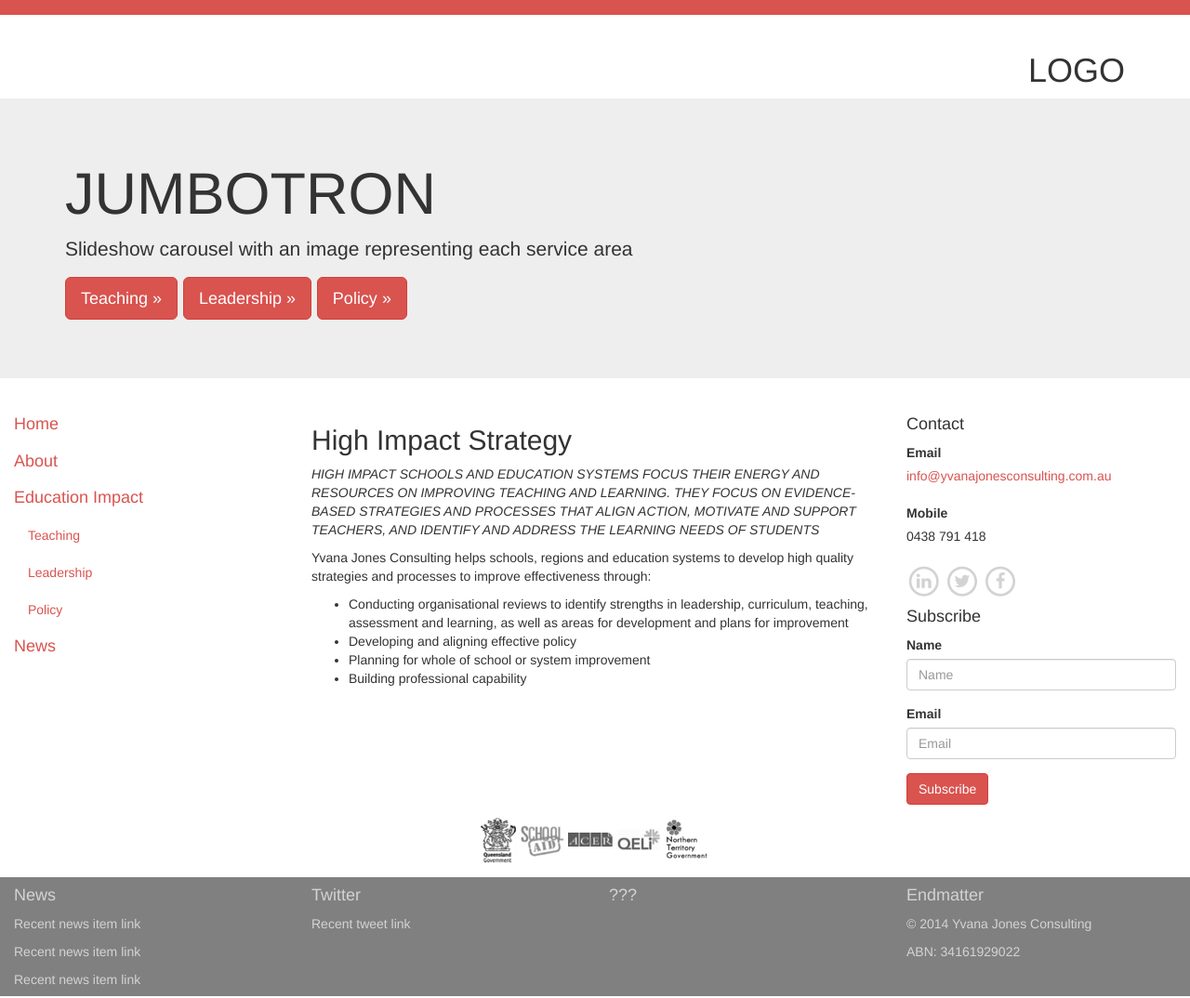
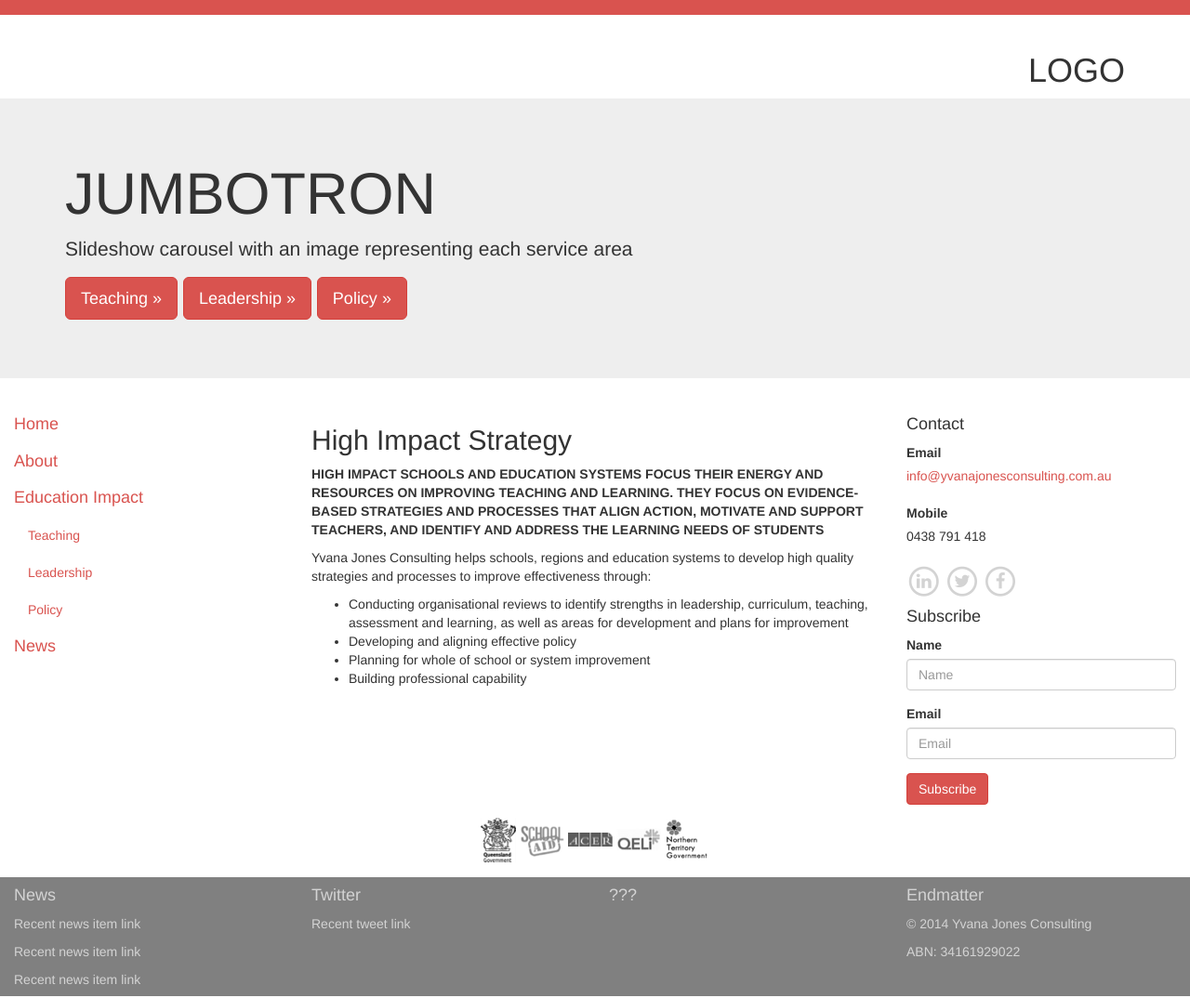
Before and after one commit to idm/idm.github.io, a Jekyll site: the page built from yjc/strategy.md, in a window 1280 px wide. Shown: the whole page at 93% size. Built offline with Jekyll 4.4.1, drawn with Linux system fonts in a browser that asks for light colours; nearby versions of some CDN libraries.

Commit message:
and teaching and strategy

```diff
--- a/yjc/strategy.md
+++ b/yjc/strategy.md
@@ -2,7 +2,7 @@
 layout: yjc
 title: High Impact Strategy
 ---
-*HIGH IMPACT SCHOOLS AND EDUCATION SYSTEMS FOCUS THEIR ENERGY AND RESOURCES ON IMPROVING TEACHING AND LEARNING. THEY FOCUS ON EVIDENCE-BASED STRATEGIES AND PROCESSES THAT ALIGN ACTION, MOTIVATE AND SUPPORT TEACHERS, AND IDENTIFY AND ADDRESS THE LEARNING NEEDS OF STUDENTS*
+**HIGH IMPACT SCHOOLS AND EDUCATION SYSTEMS FOCUS THEIR ENERGY AND RESOURCES ON IMPROVING TEACHING AND LEARNING. THEY FOCUS ON EVIDENCE-BASED STRATEGIES AND PROCESSES THAT ALIGN ACTION, MOTIVATE AND SUPPORT TEACHERS, AND IDENTIFY AND ADDRESS THE LEARNING NEEDS OF STUDENTS**
 
 Yvana Jones Consulting helps schools, regions and education systems to develop high quality strategies and processes to improve effectiveness through:
 
```
Also changed, not shown: yjc/teaching.md (+1 -1 lines).
